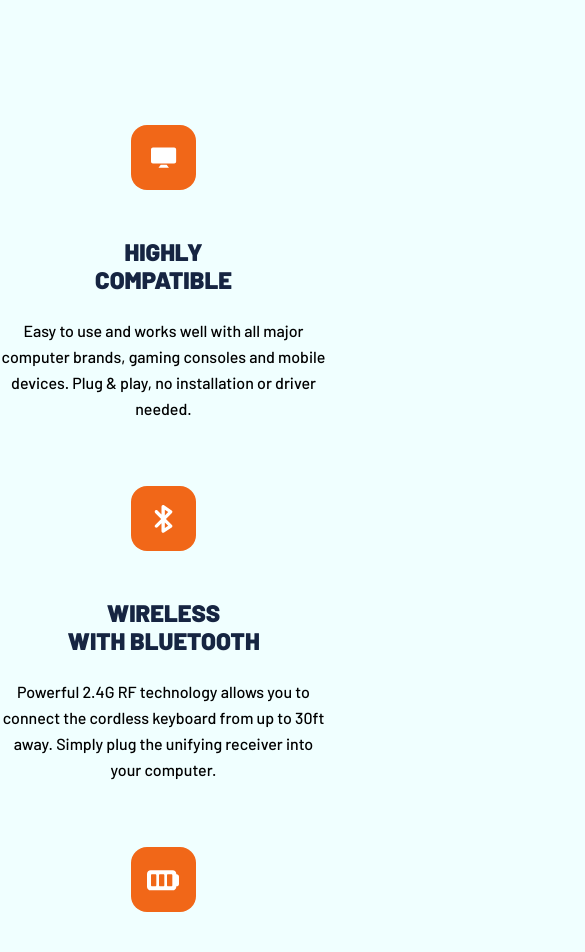
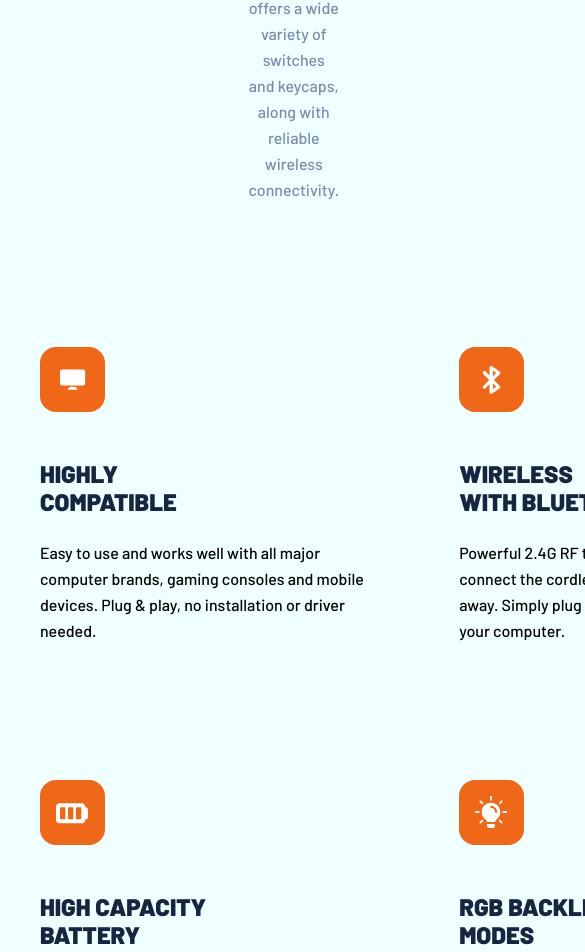
Before and after one commit to davit-akofiani/Typemaster-pre-launch-landing-page, a plain HTML site: page index.html in a window 390 px wide. Shown: the part 1195-2147 px from the top of the page, 585 px wide, since content can reach past the window. Drawn offline with Linux system fonts and the light colour scheme.

Commit message:
finish tablet version

```diff
--- a/css/style.css
+++ b/css/style.css
@@ -197,7 +197,7 @@
     .next-div{
         max-width: 768px;
         display: flex;
-        margin: 5.5rem 3.6 9rem 3.5rem;
+        margin: 4.5rem 3.6rem 9rem 3.5rem;
 
     }
     .next-h2{
@@ -207,4 +207,24 @@
     .next-p{
         width: 398px;
     }
+    .third-section{
+        width: 768px;
+        display: grid;
+        gap: 4.5rem 4.4rem;
+        grid-template-columns: auto auto;
+        margin-left: 2.5rem;
+    }
+    .box {
+        display: flex;
+        align-items: flex-start;
+
+    }
+    .box h2 {
+        text-align: start;
+
+    }
+    .box p {
+        text-align: start;
+    }
+
 }
```
